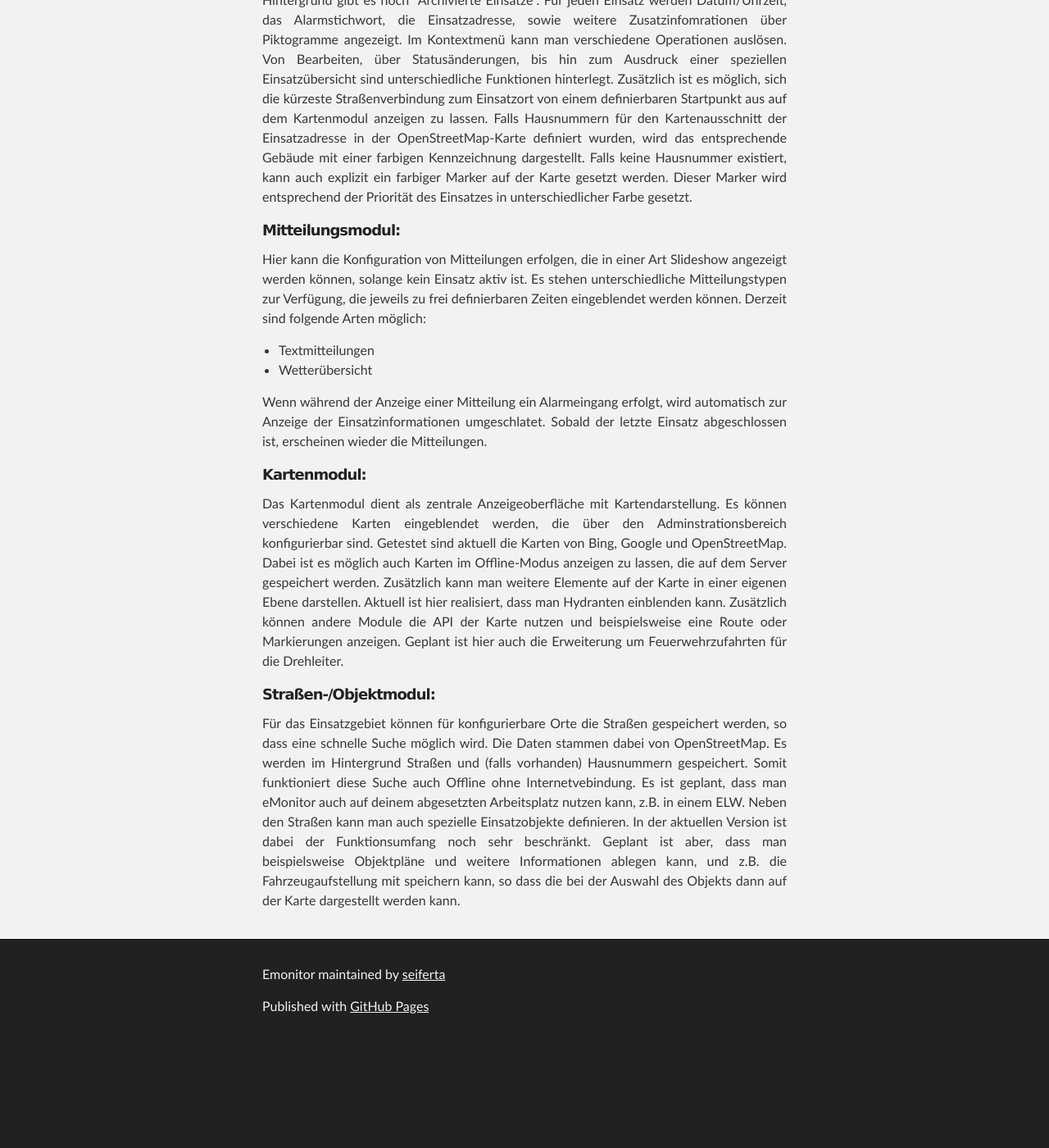
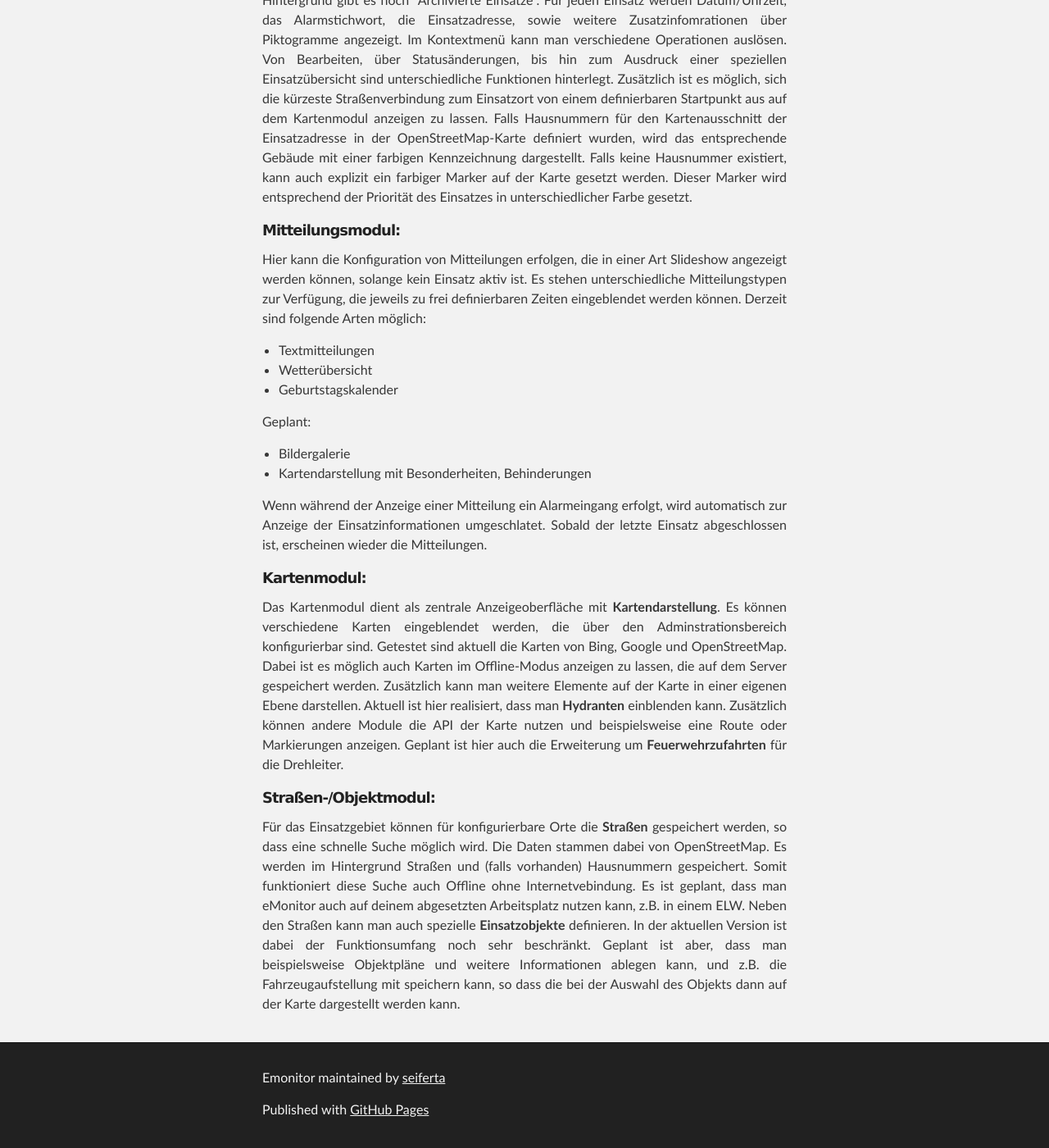
Before and after one commit to seiferta/eMonitor, a Jekyll site: the page built from docs/server-frontend.md, in a window 1280 px wide and 1400 px high, scrolled down 794 px. Shown: the whole window at 82% size. Built offline with Jekyll 4.4.1, drawn with Linux system fonts in a browser that asks for light colours; nearby versions of some CDN libraries; before the commit the page ends 2068 px from its top, so only the background shows below that.

Commit message:
Update server-frontend.md

```diff
--- a/docs/server-frontend.md
+++ b/docs/server-frontend.md
@@ -37,28 +37,33 @@ eingeblendet werden können. Derzeit sind folgende Arten möglich:
 
 * Textmitteilungen
 * Wetterübersicht
+* Geburtstagskalender
+
+Geplant:
+* Bildergalerie
+* Kartendarstellung mit Besonderheiten, Behinderungen
 
 Wenn während der Anzeige einer Mitteilung ein Alarmeingang erfolgt, wird automatisch zur Anzeige der
 Einsatzinformationen umgeschlatet. Sobald der letzte Einsatz abgeschlossen ist, erscheinen wieder die Mitteilungen.
 
 ##### Kartenmodul:
 
-Das Kartenmodul dient als zentrale Anzeigeoberfläche mit Kartendarstellung. Es können verschiedene Karten eingeblendet
+Das Kartenmodul dient als zentrale Anzeigeoberfläche mit **Kartendarstellung**. Es können verschiedene Karten eingeblendet
 werden, die über den Adminstrationsbereich konfigurierbar sind. Getestet sind aktuell die Karten von Bing, Google und
 OpenStreetMap. Dabei ist es möglich auch Karten im Offline-Modus anzeigen zu lassen, die auf dem Server gespeichert
 werden.
 Zusätzlich kann man weitere Elemente auf der Karte in einer eigenen Ebene darstellen. Aktuell ist hier realisiert, dass
-man Hydranten einblenden kann.
+man **Hydranten** einblenden kann.
 Zusätzlich können andere Module die API der Karte nutzen und beispielsweise eine Route oder Markierungen anzeigen.
-Geplant ist hier auch die Erweiterung um Feuerwehrzufahrten für die Drehleiter.
+Geplant ist hier auch die Erweiterung um **Feuerwehrzufahrten** für die Drehleiter.
 
 ##### Straßen-/Objektmodul:
 
-Für das Einsatzgebiet können für konfigurierbare Orte die Straßen gespeichert werden, so dass eine schnelle Suche
+Für das Einsatzgebiet können für konfigurierbare Orte die **Straßen** gespeichert werden, so dass eine schnelle Suche
 möglich wird. Die Daten stammen dabei von OpenStreetMap. Es werden im Hintergrund Straßen und (falls vorhanden)
 Hausnummern gespeichert. Somit funktioniert diese Suche auch Offline ohne Internetvebindung. Es ist geplant, dass man
 eMonitor auch auf deinem abgesetzten Arbeitsplatz nutzen kann, z.B. in einem ELW.
-Neben den Straßen kann man auch spezielle Einsatzobjekte definieren. In der aktuellen Version ist dabei der
+Neben den Straßen kann man auch spezielle **Einsatzobjekte** definieren. In der aktuellen Version ist dabei der
 Funktionsumfang noch sehr beschränkt. Geplant ist aber, dass man beispielsweise Objektpläne und weitere Informationen
 ablegen kann, und z.B. die Fahrzeugaufstellung mit speichern kann, so dass die bei der Auswahl des Objekts dann auf der
 Karte dargestellt werden kann.
```
